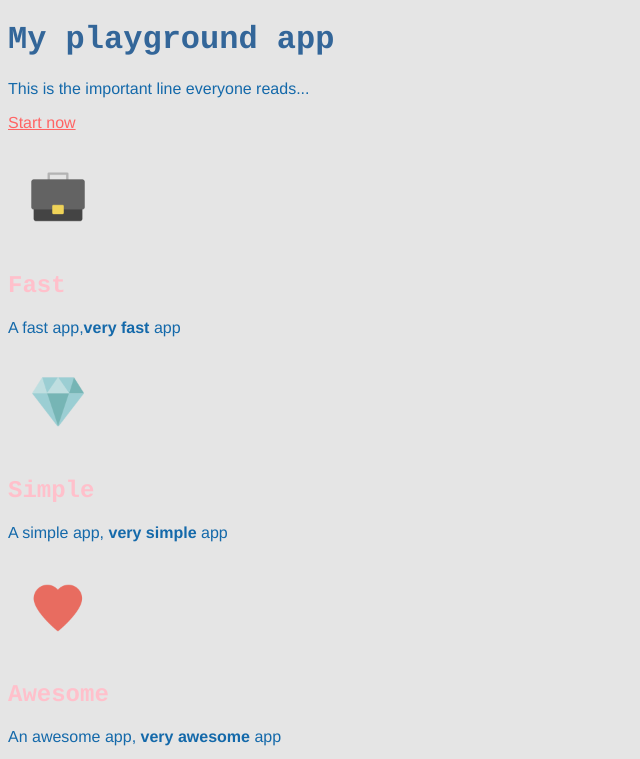
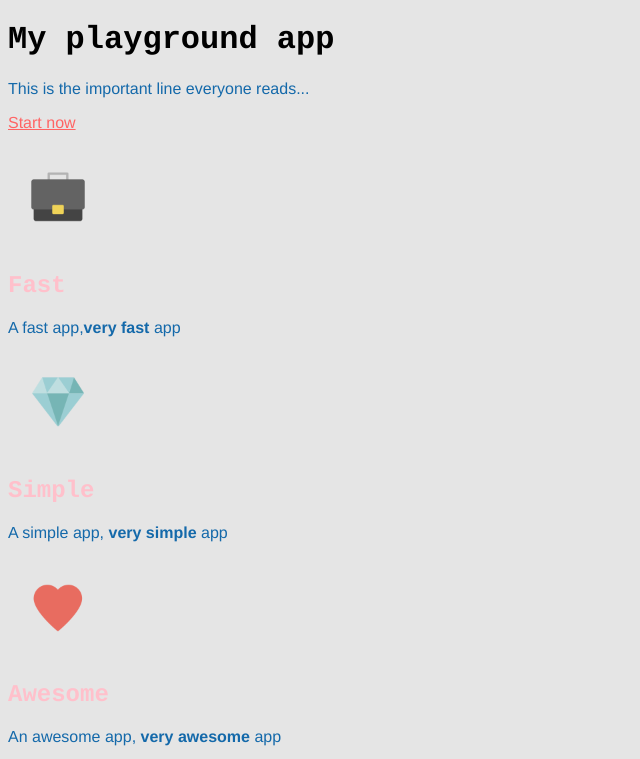
Before and after one commit to yemlins/Landing, a plain HTML site: page index.html in a window 1280 px wide. Shown: the top 759 px of the page, without its empty margins (0-640 px from the left). Drawn offline with Linux system fonts and the light colour scheme.

Commit message:
Change color of title

```diff
--- a/style.css
+++ b/style.css
@@ -6,7 +6,7 @@ body {
 
 h1	{
 	font-family: Courier;
-	color: #336699;
+	color: black;
 }
 
 h2 {
```
